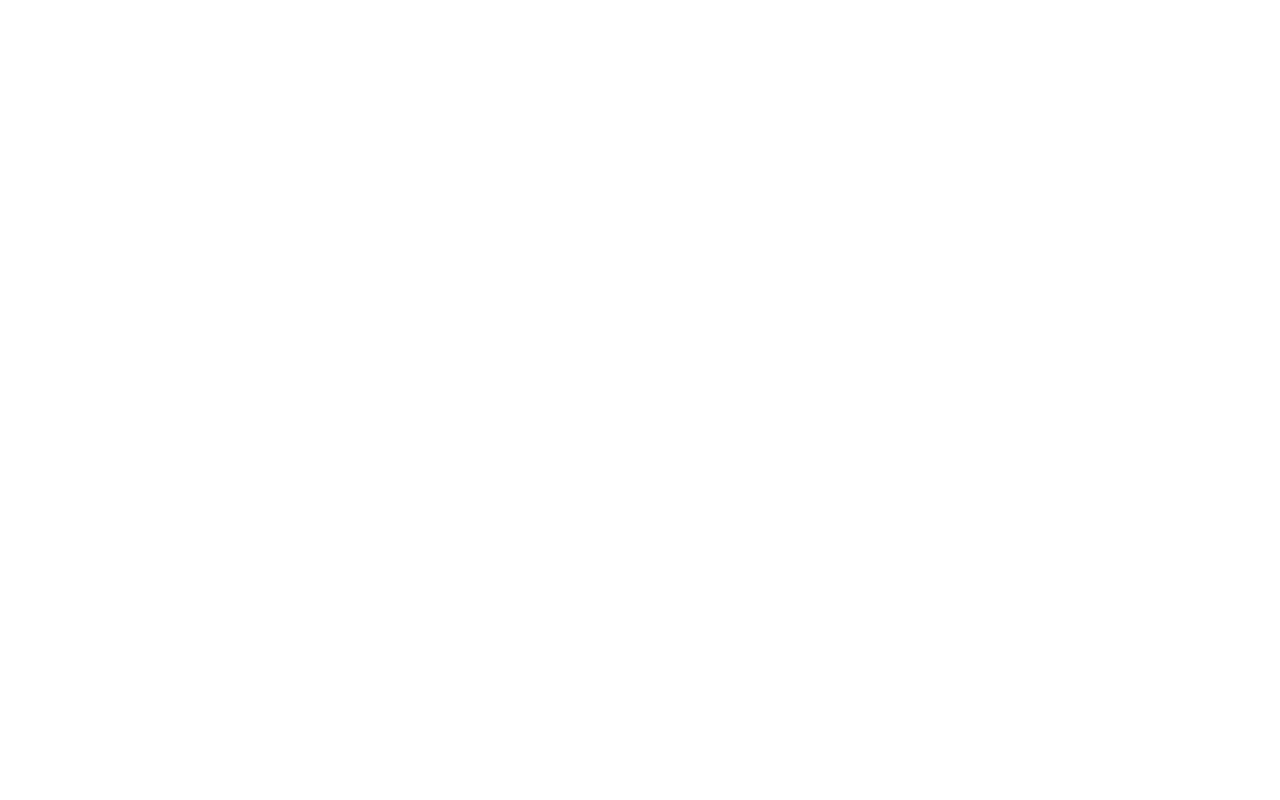
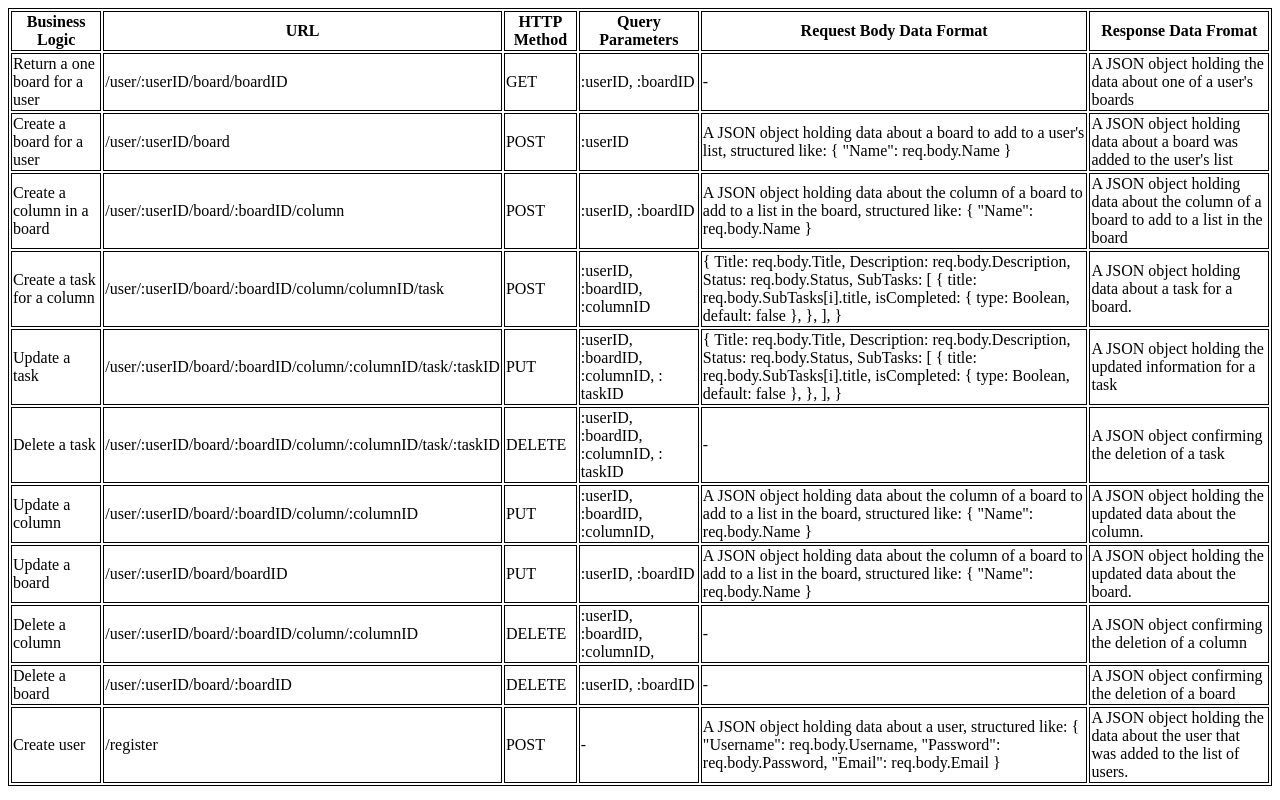
Before and after one commit to Nat-crit20/Kanban_API, a website: page docs/documentation.html in a window 1280 px wide. Drawn offline with Linux system fonts and the light colour scheme.

Commit message:
Created documentation

```diff
--- a/docs/documentation.html
+++ b/docs/documentation.html
@@ -1,9 +1,154 @@
 <!DOCTYPE html>
-<html lang="en">
+<html>
   <head>
-    <meta charset="UTF-8" />
-    <meta name="viewport" content="width=device-width, initial-scale=1.0" />
-    <title>Kanban Api Documentation</title>
+    <meta charset="utf-8" />
+    <meta name="viewport" content="width=device-width" />
+    <title>Kanban API Documentation</title>
+    <link href="style.css" rel="stylesheet" type="text/css" />
   </head>
-  <body></body>
+
+  <body>
+    <table>
+      <tr>
+        <th>Business Logic</th>
+        <th>URL</th>
+        <th>HTTP Method</th>
+        <th>Query Parameters</th>
+        <th>Request Body Data Format</th>
+        <th>Response Data Fromat</th>
+      </tr>
+      <tr>
+        <td>Return a one board for a user</td>
+        <td>/user/:userID/board/boardID</td>
+        <td>GET</td>
+        <td>:userID, :boardID</td>
+        <td>-</td>
+        <td>A JSON object holding the data about one of a user's boards</td>
+      </tr>
+      <tr>
+        <td>Create a board for a user</td>
+        <td>/user/:userID/board</td>
+        <td>POST</td>
+        <td>:userID</td>
+        <td>
+          A JSON object holding data about a board to add to a user's list,
+          structured like: { "Name": req.body.Name }
+        </td>
+        <td>
+          A JSON object holding data about a board was added to the user's list
+        </td>
+      </tr>
+      <tr>
+        <td>Create a column in a board</td>
+        <td>/user/:userID/board/:boardID/column</td>
+        <td>POST</td>
+        <td>:userID, :boardID</td>
+        <td>
+          A JSON object holding data about the column of a board to add to a
+          list in the board, structured like: { "Name": req.body.Name }
+        </td>
+        <td>
+          A JSON object holding data about the column of a board to add to a
+          list in the board
+        </td>
+      </tr>
+      <tr>
+        <td>Create a task for a column</td>
+        <td>/user/:userID/board/:boardID/column/columnID/task</td>
+        <td>POST</td>
+        <td>:userID, :boardID, :columnID</td>
+        <td>
+          { Title: req.body.Title, Description: req.body.Description, Status:
+          req.body.Status, SubTasks: [ { title: req.body.SubTasks[i].title,
+          isCompleted: { type: Boolean, default: false }, }, ], }
+        </td>
+        <td>A JSON object holding data about a task for a board.</td>
+      </tr>
+      <tr>
+        <td>Update a task</td>
+        <td>/user/:userID/board/:boardID/column/:columnID/task/:taskID</td>
+        <td>PUT</td>
+        <td>:userID, :boardID, :columnID, : taskID</td>
+        <td>
+          { Title: req.body.Title, Description: req.body.Description, Status:
+          req.body.Status, SubTasks: [ { title: req.body.SubTasks[i].title,
+          isCompleted: { type: Boolean, default: false }, }, ], }
+        </td>
+        <td>A JSON object holding the updated information for a task</td>
+      </tr>
+      <tr>
+        <td>Delete a task</td>
+        <td>/user/:userID/board/:boardID/column/:columnID/task/:taskID</td>
+        <td>DELETE</td>
+        <td>:userID, :boardID, :columnID, : taskID</td>
+        <td>-</td>
+        <td>A JSON object confirming the deletion of a task</td>
+      </tr>
+      <tr>
+        <td>Update a column</td>
+        <td>/user/:userID/board/:boardID/column/:columnID</td>
+        <td>PUT</td>
+        <td>:userID, :boardID, :columnID,</td>
+        <td>
+          A JSON object holding data about the column of a board to add to a
+          list in the board, structured like: { "Name": req.body.Name }
+        </td>
+        <td>A JSON object holding the updated data about the column.</td>
+      </tr>
+      <tr>
+        <td>Update a board</td>
+        <td>/user/:userID/board/boardID</td>
+        <td>PUT</td>
+        <td>:userID, :boardID</td>
+        <td>
+          A JSON object holding data about the column of a board to add to a
+          list in the board, structured like: { "Name": req.body.Name }
+        </td>
+        <td>A JSON object holding the updated data about the board.</td>
+      </tr>
+      <tr>
+        <td>Delete a column</td>
+        <td>/user/:userID/board/:boardID/column/:columnID</td>
+        <td>DELETE</td>
+        <td>:userID, :boardID, :columnID,</td>
+        <td>-</td>
+        <td>A JSON object confirming the deletion of a column</td>
+      </tr>
+      <tr>
+        <td>Delete a board</td>
+        <td>/user/:userID/board/:boardID</td>
+        <td>DELETE</td>
+        <td>:userID, :boardID</td>
+        <td>-</td>
+        <td>A JSON object confirming the deletion of a board</td>
+      </tr>
+      <tr>
+        <td>Create user</td>
+        <td>/register</td>
+        <td>POST</td>
+        <td>-</td>
+        <td>
+          A JSON object holding data about a user, structured like: {
+          "Username": req.body.Username, "Password": req.body.Password, "Email":
+          req.body.Email }
+        </td>
+        <td>
+          A JSON object holding the data about the user that was added to the
+          list of users.
+        </td>
+      </tr>
+    </table>
+    <script src="script.js"></script>
+
+    <!--
+  This script places a badge on your repl's full-browser view back to your repl's cover
+  page. Try various colors for the theme: dark, light, red, orange, yellow, lime, green,
+  teal, blue, blurple, magenta, pink!
+  -->
+    <script
+      src="https://replit.com/public/js/replit-badge-v2.js"
+      theme="dark"
+      position="bottom-right"
+    ></script>
+  </body>
 </html>
--- /dev/null
+++ b/docs/style.css
@@ -0,0 +1,9 @@
+html {
+  height: 100%;
+  width: 100%;
+}
+table,
+th,
+td {
+  border: 1px solid black;
+}
```
